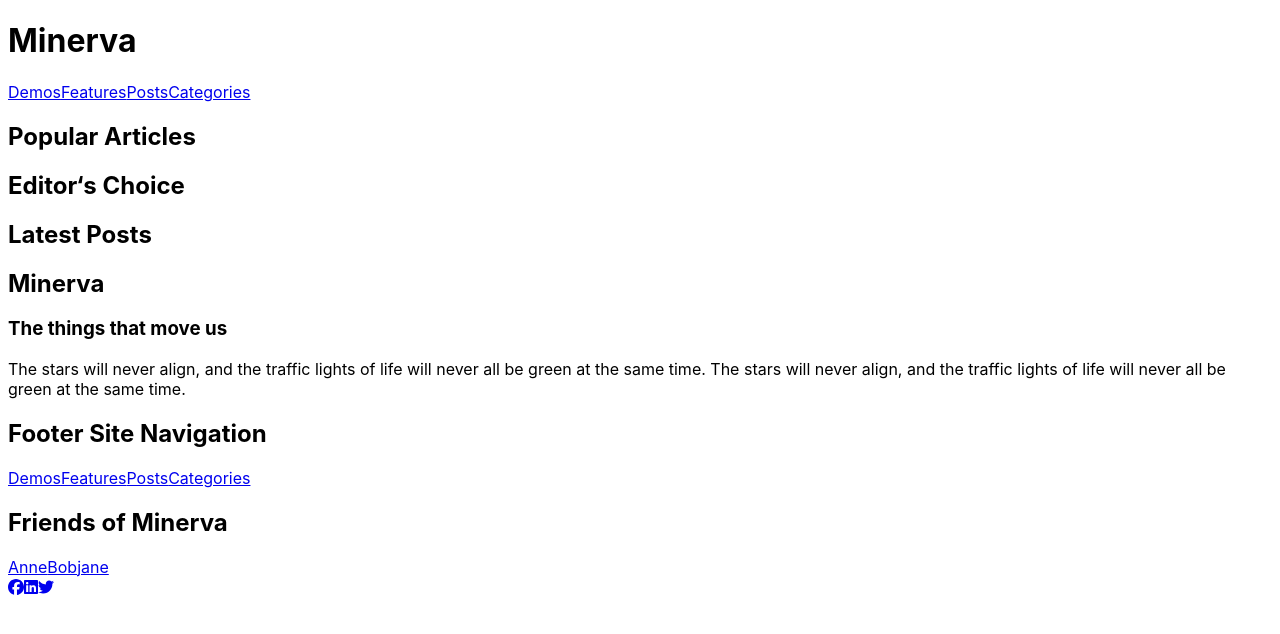
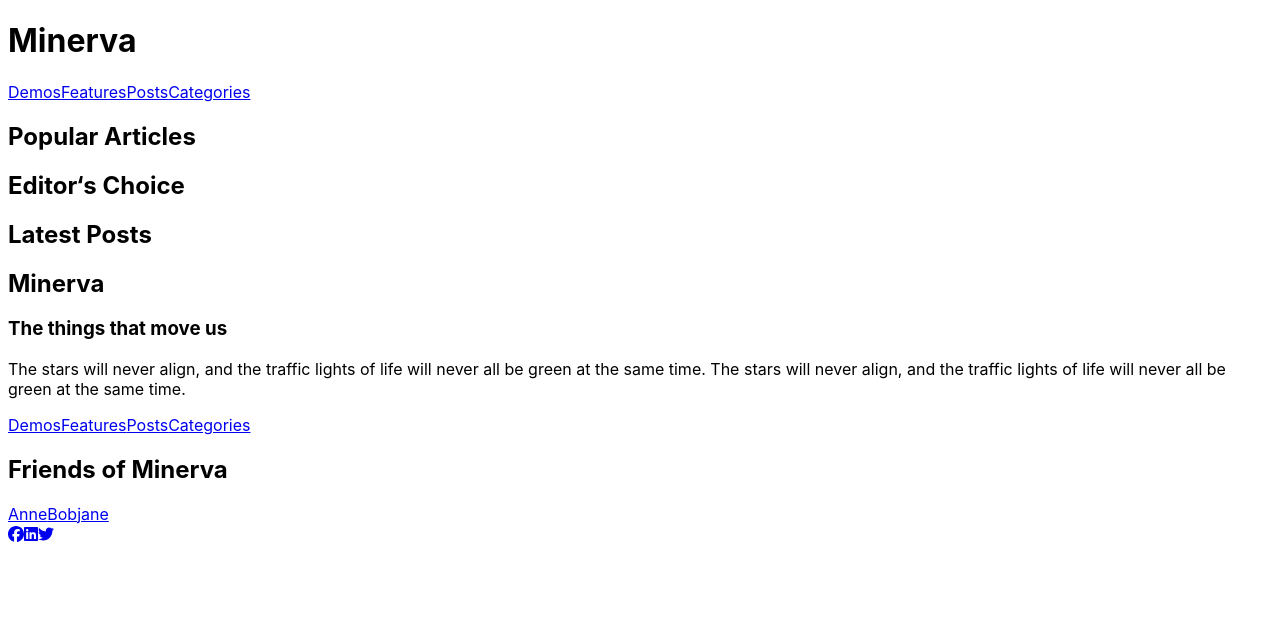
Before and after one commit to dougalg/presentations, a React (Vite) app in the folder a11y-code-along/a11y-code-along/: page / in a window 1280 px wide. Shown: the top 634 px of the page. Built offline with nearby package versions, Linux system fonts and the light colour scheme.

Commit message:
Complete footer

```diff
--- a/a11y-code-along/a11y-code-along/src/modules/page/SiteFooter.tsx
+++ b/a11y-code-along/a11y-code-along/src/modules/page/SiteFooter.tsx
@@ -17,7 +17,9 @@ export const SiteFooter = (): JSX.Element => (
 			</p>
 		</HeadingSection>
 		<HeadingSection tag="section">
-			<Heading id="site-nav-footer">Footer Site Navigation</Heading>
+			<Heading id="site-nav-footer" className="screenreader-only">
+				Footer Site Navigation
+			</Heading>
 			<SiteNav aria-labelledby="site-nav-footer" />
 		</HeadingSection>
 		<HeadingSection tag="section">
@@ -34,12 +36,15 @@ export const SiteFooter = (): JSX.Element => (
 			</Heading>
 			<nav aria-labelledby="social-links">
 				<a href="/">
+					<span className="screenreader-only">Facebook</span>
 					<FontAwesomeIcon icon={faFacebook} />
 				</a>
 				<a href="/">
+					<span className="screenreader-only">LinkedIn</span>
 					<FontAwesomeIcon icon={faLinkedin} />
 				</a>
 				<a href="/">
+					<span className="screenreader-only">Twitter</span>
 					<FontAwesomeIcon icon={faTwitter} />
 				</a>
 			</nav>
```
Also changed, not shown: 1 other file (tests, documents, lock files or other folders).
